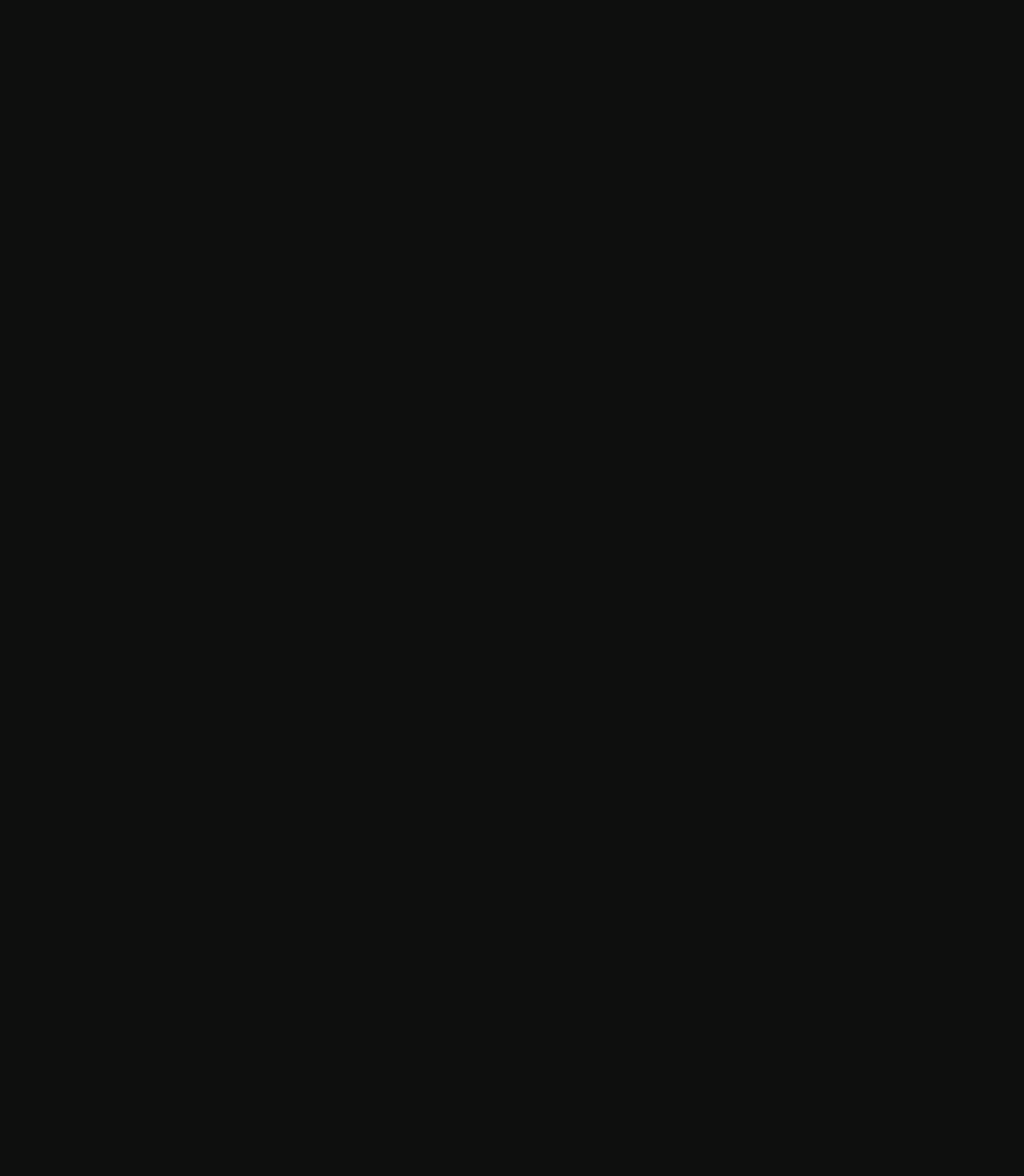
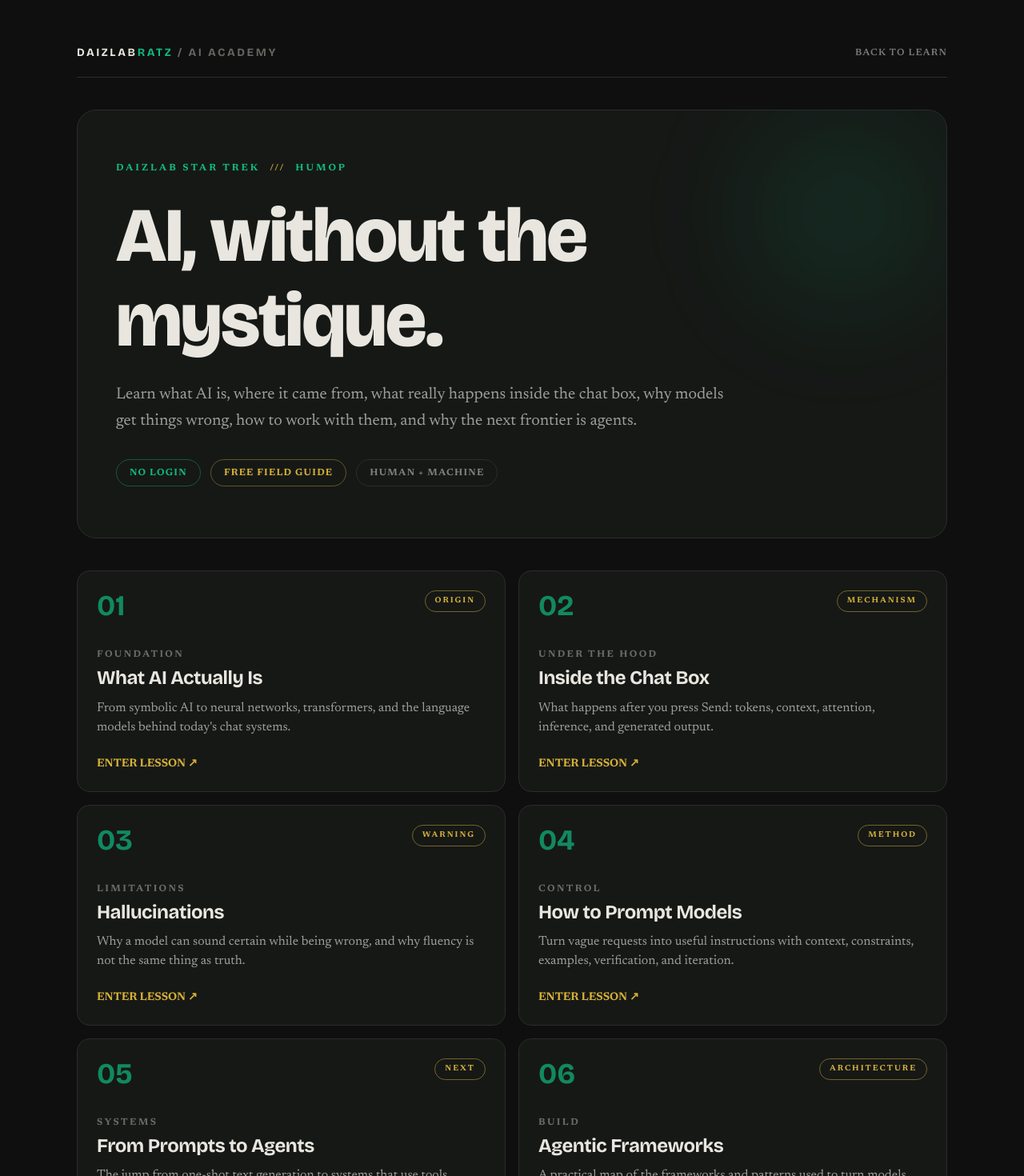
Before and after one commit to Damiedaiz/daizlabratz, a Next.js app: page /learn/ai in a window 1280 px wide. Before the commit this address had no page. Shown: the part 60-1530 px from the top of the page at 80% size. Before the commit the page ends 800 px from the top, so only its background shows below. Built offline with nearby package versions, Linux system fonts and the light colour scheme.

Commit message:
feat: add DaizLab AI Academy page.tsx

```diff
--- /dev/null
+++ b/app/learn/ai/page.tsx
@@ -0,0 +1,38 @@
+import { AiShell, LessonCard, MissionNote, lessons } from "@/components/AiAcademy";
+
+export const metadata = {
+  title: "AI Academy | DaizLabRatZ",
+  description: "A free, login-free field guide to AI, LLMs, prompting, hallucinations and agents.",
+};
+
+export default function AiAcademy() {
+  return (
+    <AiShell>
+      <section className="relative overflow-hidden rounded-3xl border border-line bg-panel px-6 py-12 sm:px-12 sm:py-16">
+        <div className="absolute right-0 top-0 h-64 w-64 rounded-full bg-emerald/10 blur-3xl" />
+        <div className="relative max-w-4xl">
+          <div className="flex items-center gap-3 text-xs font-bold tracking-[0.25em] text-emerald">
+            <span>DAIZLAB STAR TREK</span><span className="text-gold">///</span><span>HUMOP</span>
+          </div>
+          <h1 className="mt-6 text-5xl font-extrabold sm:text-8xl">AI, without the mystique.</h1>
+          <p className="mt-6 max-w-3xl text-xl leading-relaxed text-ink/65">
+            Learn what AI is, where it came from, what really happens inside the chat box, why models get things wrong, how to work with them, and why the next frontier is agents.
+          </p>
+          <div className="mt-8 flex flex-wrap gap-3">
+            <span className="rounded-full border border-emerald/40 px-4 py-2 text-xs font-bold tracking-widest text-emerald">NO LOGIN</span>
+            <span className="rounded-full border border-gold/40 px-4 py-2 text-xs font-bold tracking-widest text-gold">FREE FIELD GUIDE</span>
+            <span className="rounded-full border border-line px-4 py-2 text-xs font-bold tracking-widest text-ink/50">HUMAN + MACHINE</span>
+          </div>
+        </div>
+      </section>
+
+      <div className="mt-10 grid gap-4 md:grid-cols-2">
+        {lessons.map((lesson) => <LessonCard key={lesson.href} lesson={lesson} />)}
+      </div>
+
+      <MissionNote>
+        <strong className="text-ink">The rule:</strong> never confuse an impressive interface with an intelligent oracle. A model can be extraordinarily useful while still being probabilistic, fallible and dependent on the system around it. Modern LLMs are trained to predict tokens; their useful behaviour comes from training, context, tools and the surrounding system. citeturn987227search0turn987227search1
+      </MissionNote>
+    </AiShell>
+  );
+}
```
